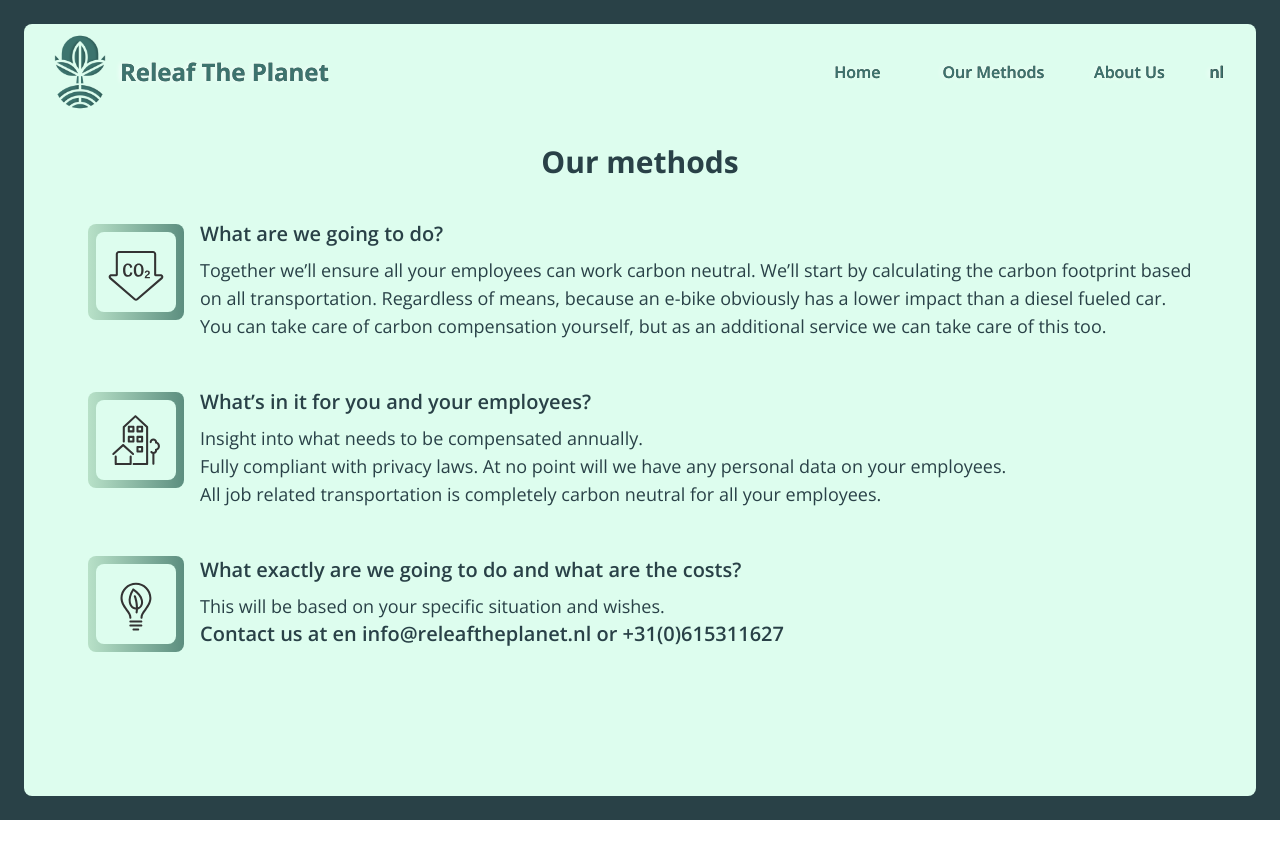
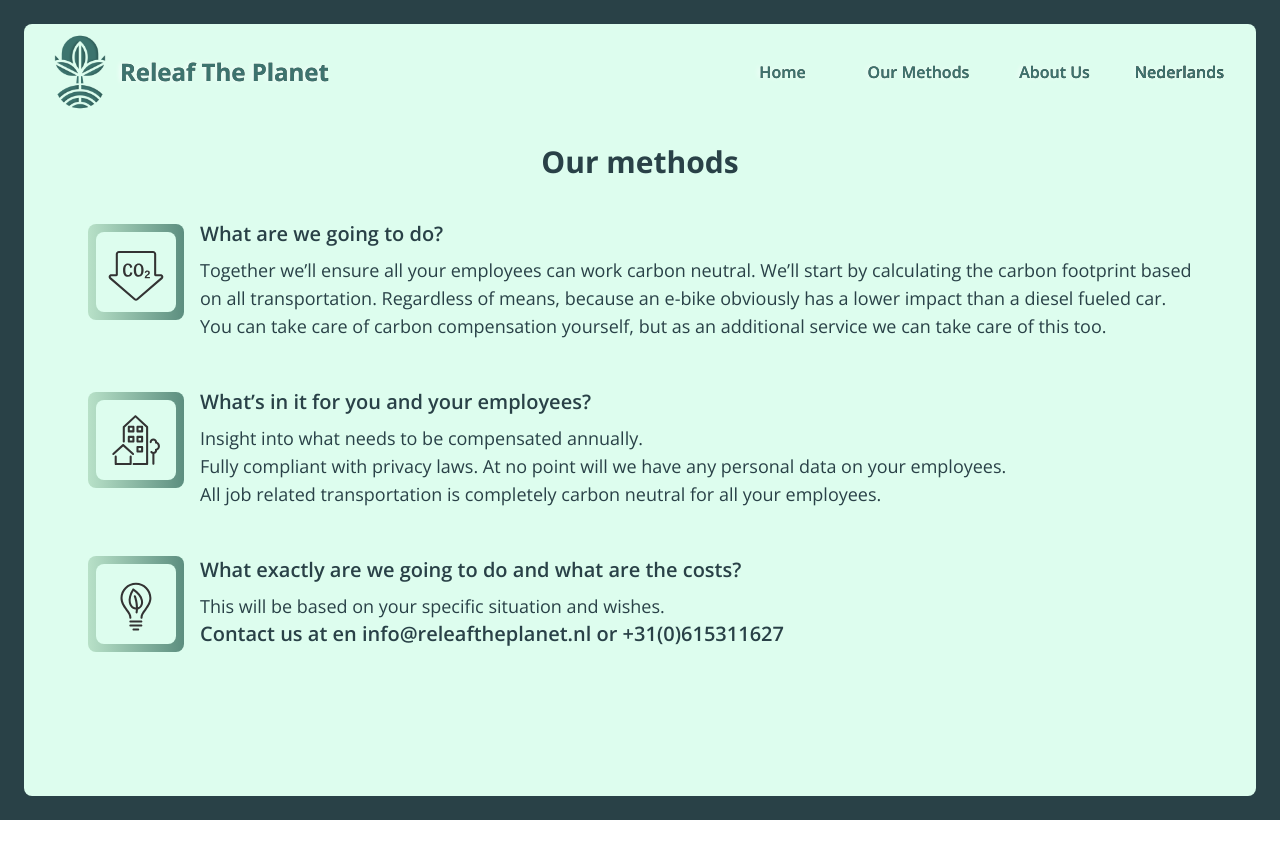
Before and after one commit to paulinevos/releaf, a Next.js app: page /our-methods in a window 1280 px wide. Shown: the top 858 px of the page. Built offline with nearby package versions, Linux system fonts and the light colour scheme.

Commit message:
Improve language nav label
It wasn't using the correct aria label and it was using a short label,
which can be a bit confusing for a Dutch reader when all they see is
"en" for English

```diff
--- a/components/Navbar.js
+++ b/components/Navbar.js
@@ -40,11 +40,11 @@ function NavBar() {
               </Link>
             ))}
             <button
-              aria-label="Toggle Dark Mode"
+              aria-label="Toggle language"
               type="button"
               className="mr-4 font-semibold text-leaf-800 text-shadow"
               onClick={() => (setLang(lang === "en" ? "nl" : "en"))}
-            >{lang === "en" ? "nl": "en"}</button>
+            >{lang === "en" ? "Nederlands": "English"}</button>
             <div className="md:hidden">
               <button
                 aria-label="Toggle Menu"
```
